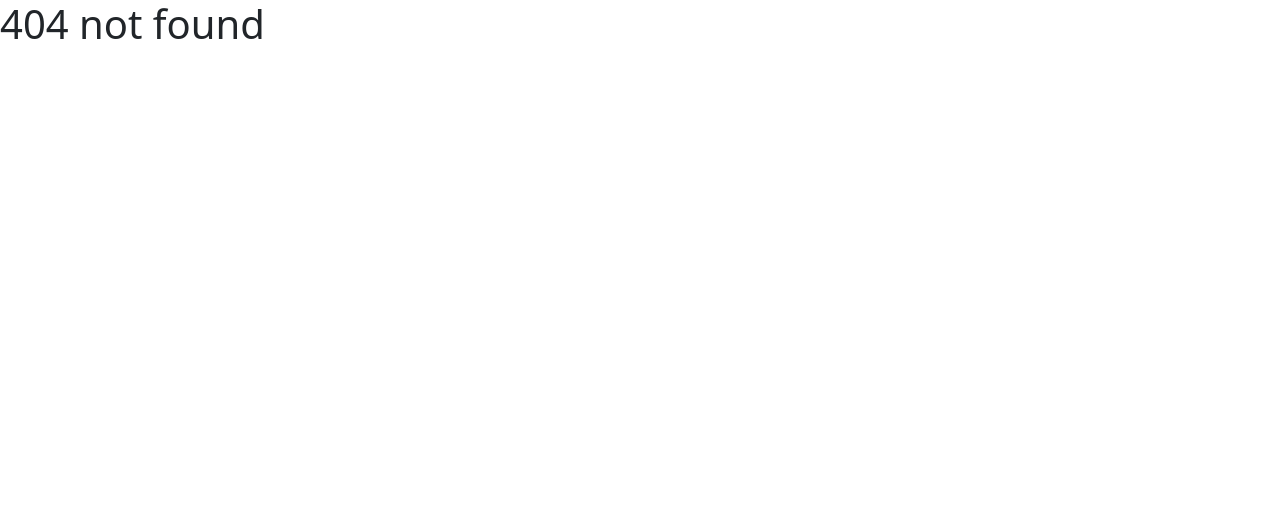
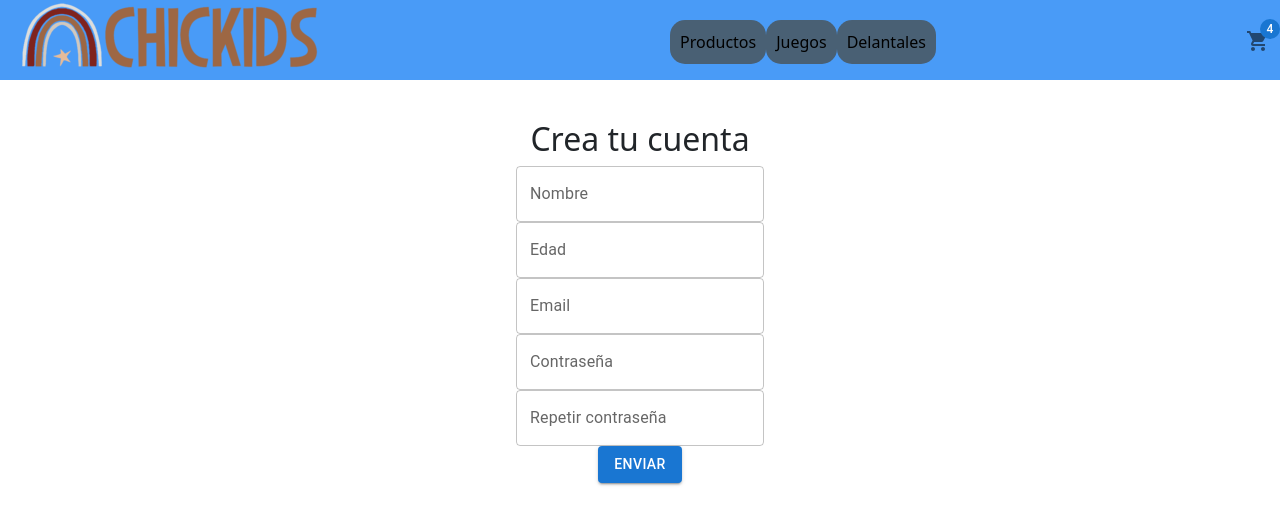
Before and after one commit to thomilopez/ecommerce-lopez43285, a React (Vite) app: page /formik in a window 1280 px wide. Before the commit this address had no page. Shown: the top 524 px of the page. Built offline with nearby package versions, Linux system fonts and the light colour scheme.

Commit message:
agregado clases 10 11 y after

```diff
--- a/package.json
+++ b/package.json
@@ -15,9 +15,11 @@
     "@fontsource/roboto": "^5.0.5",
     "@mui/icons-material": "^5.14.0",
     "@mui/material": "^5.14.0",
+    "formik": "^2.4.3",
     "react": "^18.2.0",
     "react-dom": "^18.2.0",
-    "react-router-dom": "^6.14.2"
+    "react-router-dom": "^6.14.2",
+    "yup": "^1.2.0"
   },
   "devDependencies": {
     "@types/react": "^18.0.37",
--- a/src/App.jsx
+++ b/src/App.jsx
@@ -1,24 +1,14 @@
-import { BrowserRouter, Routes, Route } from "react-router-dom";
-import ItemListConteiner from "./components/pages/itemlist/ItemListConteiner";
-import CartConteniner from "./components/pages/cart/CartConteniner";
-import Layout from "./components/layout/layout";
-import ItemDetail from "./components/pages/itemDetalle/ItemDetail";
+import { BrowserRouter } from "react-router-dom";
+import CartContextProvider from "./context/CartContext";
+import AppRouter from "./routes/AppRouter";
 
 
 function App() {
   return (
     <BrowserRouter>
-      <Routes>
-          <Route element= {<Layout/>}>
-
-              <Route path="/" element={<ItemListConteiner />}/>
-              <Route path="/itemDetalle/:id" element={<ItemDetail/>}/>
-              <Route path="/category/:categoriasNombre" element={<ItemListConteiner />}/>
-              <Route path="/carrito" element={<CartConteniner />}/>
-          </Route>
-
-              <Route path="*" element={<h1>404 not found</h1>}/>
-      </Routes>
+      <CartContextProvider>
+        <AppRouter/>
+      </CartContextProvider>
     </BrowserRouter>
   );
 }
--- /dev/null
+++ b/src/components/pages/checkout/CheckoutConteiner.jsx
@@ -0,0 +1,13 @@
+
+
+const CheckoutConteiner = () => {
+
+
+  return (
+    <div>
+
+    </div>
+  )
+}
+
+export default CheckoutConteiner
--- /dev/null
+++ b/src/components/pages/formularioFormik/FormularioFormik.jsx
@@ -0,0 +1,116 @@
+import { Button, TextField } from "@mui/material";
+import { useFormik } from "formik";
+import * as Yup from "yup";
+
+const FormularioFormik = () => {
+    const { handleSubmit, handleChange, errors } = useFormik({
+        initialValues: {
+            name: "",
+            email: "",
+            edad: "",
+            password: "",
+            repetPassword: "",
+    },
+    onSubmit: (data) => {
+        console.log(data);
+    },
+    validationSchema: Yup.object({
+        name: Yup.string()
+            .required("Este campo es obligatorio")
+            .min(3, "El nombre debe tener al menos 3 caracteres y un maximo de 10")
+            .max(10),
+        edad: Yup.string()
+            .required("Este campo es obligatorio")
+            .min(2, "La edad no es valida")
+            .max(3),
+        email: Yup.string()
+            .email("El email debe contener @")
+            .required("Este campo es obligatorio"),
+        password: Yup.string()
+            .required("Este campo es obligatorio")
+            .matches(/^(?=.*\d)(?=.*[a-z])(?=.*[A-Z]).{6,15}$/, {
+            message: "La contraseña debe tener por lo menos 1 numero, una mayuscula y debe tenes entre 6-15 caracteres",
+            }),
+        repetPassword: Yup.string()
+            .required()
+            .oneOf([Yup.ref("password")], "Las contraseñas no coinciden"),
+    }),
+    validateOnChange: false,
+});
+  console.log(errors);
+
+  return (
+    <div style={{   display: "flex",
+                    width: "100%",
+                    padding: "40px",
+                    flexDirection:"column",
+                    alignItems: "center",
+                    justifyContent: "",  }}>
+        <h2>Crea tu cuenta</h2>
+      <form onSubmit={handleSubmit}>
+        <TextField
+            type="text"
+            label="Nombre"
+            variant="outlined"
+            error={errors.name ? true : false}
+            name="name"
+            onChange={handleChange}
+            helperText={errors.name}
+        />
+        </form>
+        <form onSubmit={handleSubmit}>
+        <TextField
+            type="text"
+            label="Edad"
+            variant="outlined"
+            error={errors.edad ? true : false}
+            edad ="edad"
+            onChange={handleChange}
+            helperText={errors.edad}
+        />
+        </form>
+        <form onSubmit={handleSubmit}>
+
+        <TextField
+            type="text"
+            label="Email"
+            variant="outlined"
+            error={errors.email ? true : false}
+            name="email"
+            onChange={handleChange}
+            helperText={errors.email}
+        />
+        </form>
+        <form onSubmit={handleSubmit}>
+
+        <TextField
+            type="text"
+            label="Contraseña"
+            variant="outlined"
+            error={errors.password ? true : false}
+            name="password"
+            onChange={handleChange}
+            helperText={errors.password}
+        />
+        </form>
+        <form onSubmit={handleSubmit}>
+
+        <TextField
+            type="text"
+            label="Repetir contraseña"
+            variant="outlined"
+            error={errors.repetPassword ? true : false}
+            name="repetPassword"
+            onChange={handleChange}
+            helperText={errors.repetPassword}
+        />
+
+        </form>
+        <Button type="submit" variant="contained">
+            Enviar
+        </Button>
+    </div>
+  );
+};
+
+export default FormularioFormik;
--- a/src/components/pages/itemDetalle/ItemDetail.jsx
+++ b/src/components/pages/itemDetalle/ItemDetail.jsx
@@ -1,19 +1,23 @@
-import { useEffect, useState } from "react"
+import { useContext, useEffect, useState } from "react"
 import { products } from "../../productsMock";
-import { useParams } from "react-router-dom";
+import { useParams, useNavigate } from "react-router-dom";
 import CounterContainer from "../../common/counter/CounterConteiner";
 import Card from '@mui/material/Card';
 import CardActions from '@mui/material/CardActions';
 import CardContent from '@mui/material/CardContent';
 import CardMedia from '@mui/material/CardMedia';
 import Typography from '@mui/material/Typography';
+import { CartContext } from "../../../context/CartContext";
 
 
 const ItemDetail = () => {
 
+const { addToCart } = useContext(CartContext);
+
     const [producto, setProducto] = useState({});
 
     const {id} = useParams ()
+    const navigate = useNavigate();
 
     useEffect(() => {
         let productoSelec = products.find ((item) => item.id === +id);
@@ -24,9 +28,10 @@ const ItemDetail = () => {
     },[id]);
 
     const onAdd = (cantidad) => {
-            console.log (cantidad)
-
-    }
+        let productCart = { ...producto, quantity: cantidad}
+        addToCart(productCart);
+        navigate("/carrito")
+    };
 
         return (
             <div style={{width: "100%",
--- /dev/null
+++ b/src/context/CartContext.jsx
@@ -0,0 +1,52 @@
+import { createContext, useState } from "react"
+
+export const CartContext = createContext();
+
+const CartContextProvider = ({children}) => {
+
+    const [cart, setCart] = useState([]);
+
+    const addToCart = (item) => {
+        const existe = estaEnCarrito(item.id)
+
+        if(existe){
+            let newArreglo = cart.map( (elemento)=>{
+                if(elemento.id === item.id){
+                    return {...elemento, quantity: elemento.quantity + item.quantity}
+                }else{
+                    return elemento
+                }
+            })
+            setCart(newArreglo)
+
+        }else{
+            setCart([...cart, item])
+
+        }
+
+    };
+
+
+    const estaEnCarrito = (id)=>{
+        let existe = cart.some ((elemento)=> elemento.id === id)
+        return existe
+    }
+
+
+    const cleanCart = () => {
+        setCart([])
+    };
+
+
+    const deleteCart = (id)=>{
+        let nuevoArreglo = cart.filter ((elemento)=>elemento.id !== id)
+        setCart (nuevoArreglo);
+    };
+
+
+    let datamaster = { cart, addToCart, cleanCart, deleteCart};
+
+    return <CartContext.Provider value={datamaster}>{children}</CartContext.Provider>;
+};
+
+export default CartContextProvider;
--- /dev/null
+++ b/src/routes/AppRouter.jsx
@@ -0,0 +1,18 @@
+import { Route, Routes } from "react-router-dom"
+import Layout from "../components/layout/layout"
+import { routes } from "./routes"
+
+const AppRouter = () => {
+return (
+    <Routes>
+        <Route element= {<Layout/>}>
+        {
+            routes.map( ({id, path, Element})=> <Route key={id} path={path} element={ <Element /> } /> )
+        }
+        </Route>
+            <Route path="*" element={<h1>404 not found</h1>}/>
+        </Routes>
+);
+}
+
+export default AppRouter;
--- /dev/null
+++ b/src/routes/routes.js
@@ -0,0 +1,35 @@
+import CartConteniner from "../components/pages/cart/CartConteniner";
+import CheckoutConteiner from "../components/pages/checkout/CheckoutConteiner";
+import FormularioFormik from "../components/pages/formularioFormik/formularioFormik";
+import ItemDetail from "../components/pages/itemDetalle/ItemDetail";
+import ItemListConteiner from "../components/pages/itemlist/ItemListConteiner";
+
+export const routes = [
+    {
+        id: "home",
+        path: "/",
+        Element: ItemListConteiner
+    },
+    {
+        id: "detalle",
+        path: "/itemDetalle/:id",
+        Element: ItemDetail
+    },    {
+        id: "categorias",
+        path: "/category/:categoriasNombre",
+        Element: ItemListConteiner
+    },    {
+        id: "carrito",
+        path: "/carrito",
+        Element: CartConteniner
+    },    {
+        id: "checkout",
+        path: "/checkout",
+        Element: CheckoutConteiner
+    },
+    {
+        id: "formik",
+        path: "/formik",
+        Element: FormularioFormik
+    },
+]
```
Also changed, not shown: src/components/pages/cart/CartConteniner.jsx (+52 -2 lines), 1 other file (tests, documents, lock files or other folders).
